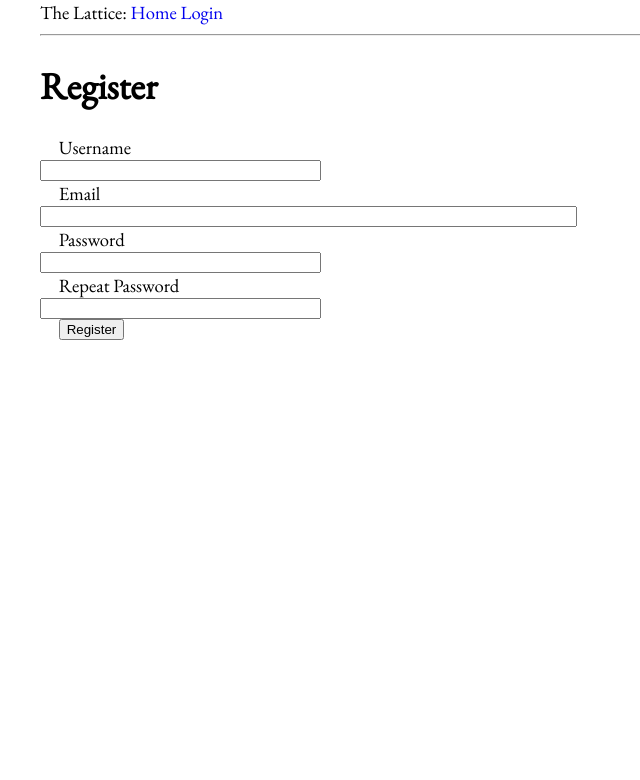
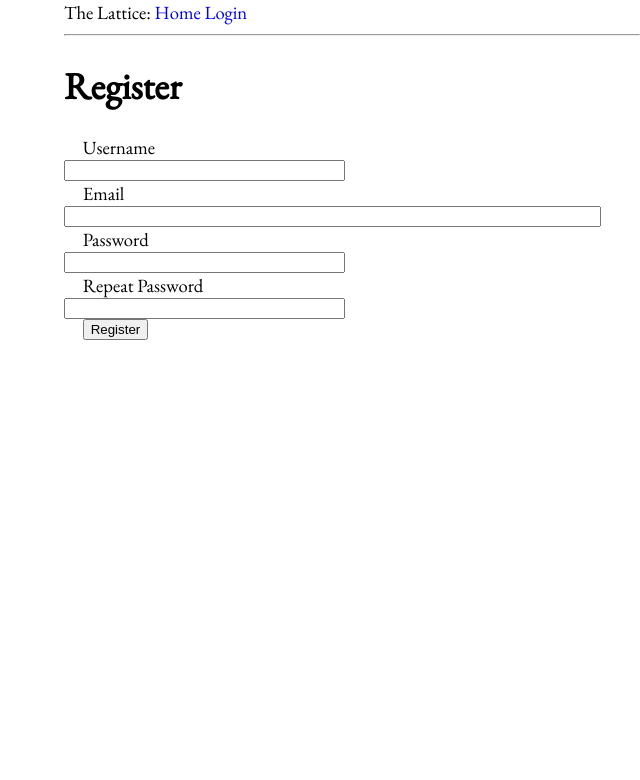
Before and after one commit to Anno-Wiki/icc, a Flask app: page /register/ in a window 1280 px wide. Shown: the top 780 px of the page, without its empty margins (288-928 px from the left). Run offline with Flask 2, Linux system fonts and the light colour scheme.

Commit message:
Adjusted style

```diff
--- a/app/static/styles/style.css
+++ b/app/static/styles/style.css
@@ -1,5 +1,5 @@
 body {
-    width: 6.5in;
+    width: 6in;
     margin: auto;
     text-align: justify;
     font-family: 'EB Garamond', serif;
```
